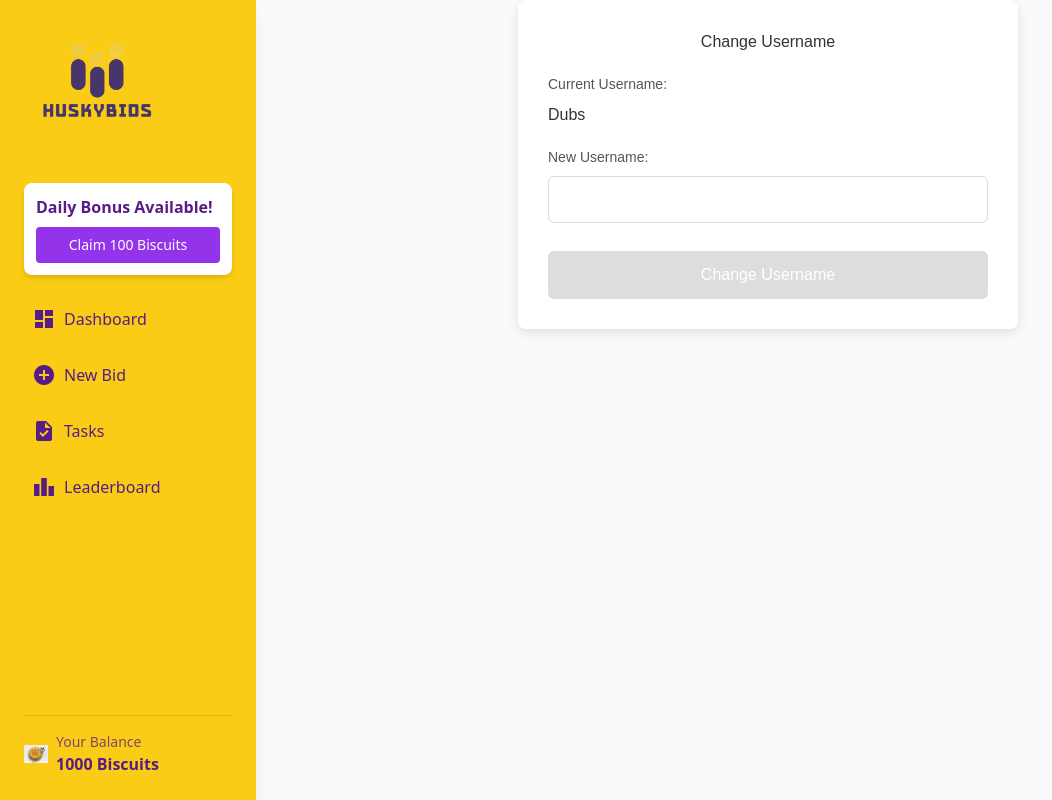
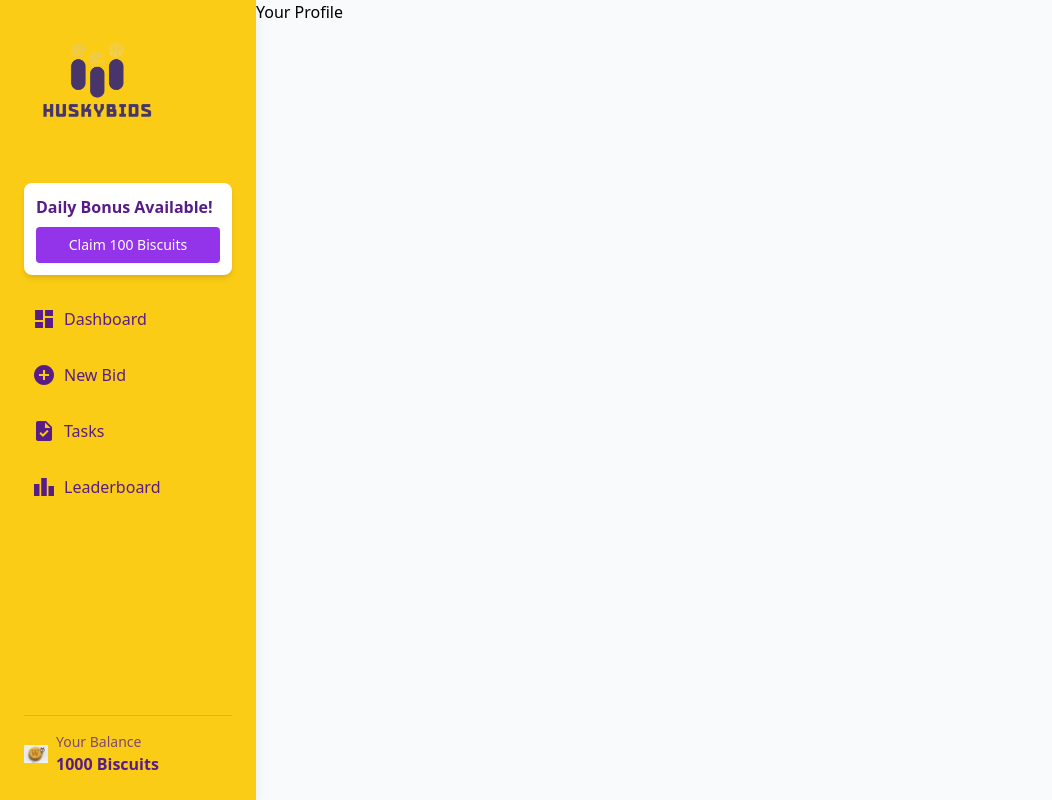
Before and after one commit to maiyuyona/huskybids, a Next.js app: page /change-username in a window 1280 px wide. Shown: the whole page, without its empty margins (0-1052 px from the left). Built offline with nearby package versions, Linux system fonts and the light colour scheme.

Commit message:
I moved that sign-in and sign-out functions to the sidebar in testSidebar. To see account settings, click on the profile picture after you log in.

```diff
--- a/src/app/Components/SettingsSidebar/SettingsSidebar.jsx
+++ b/src/app/Components/SettingsSidebar/SettingsSidebar.jsx
@@ -1,23 +1,70 @@
 "use client";
 import Link from 'next/link';
+import {
+  SignedOut,
+  SignedIn,
+  SignInButton,
+  SignUpButton,
+  UserButton,
+  useUser,
+  useClerk
+} from "@clerk/nextjs";
 import styles from './SettingsSidebar.module.css';
 
 const SettingsSidebar = ({ isSidebarOpen, toggleSidebar, username }) => {
+  const { user } = useUser();
+  const { signOut } = useClerk();
+
   return (
     <div className={`${styles.sidebar} ${isSidebarOpen ? styles.open : ''}`}>
       <div className={styles.sidebarHeader}>
         <div className={styles.userPicture} onClick={toggleSidebar}>
-          <div className={styles.grayCircle}></div>
+          <SignedIn>
+            <UserButton appearance={{
+              elements: {
+                avatarBox: {
+                  width: '100px',
+                  height: '100px'
+                }
+              }
+            }} />
+          </SignedIn>
+          <SignedOut>
+            <div className={styles.grayCircle}></div>
+          </SignedOut>
         </div>
         <div className={styles.username} onClick={toggleSidebar}>
-          {username} {/* Display the username passed as a prop */}
+          <SignedIn>{user?.username || user?.firstName || username}</SignedIn>
+          <SignedOut>Guest</SignedOut>
         </div>
       </div>
+
       <ul className={styles.menu}>
-        <li><Link href="/settings">Settings</Link></li>
-        <li><Link href="/change-password">Change Password</Link></li>
-        <li><Link href="/change-username">Change Username</Link></li>
-        <li><Link href="/betting-history">Betting History</Link></li>
+        <SignedIn>
+          <li><Link href="/settings">Settings</Link></li>
+          <li><Link href="/betting-history">Betting History</Link></li>
+          <li>
+            <button
+              onClick={() => signOut()}
+              className={styles.logoutButton}
+            >
+              Sign Out
+            </button>
+          </li>
+        </SignedIn>
+
+        <SignedOut>
+          <li>
+            <SignInButton mode="modal">
+              <button className={styles.authButton}>Sign In</button>
+            </SignInButton>
+          </li>
+          <li>
+            <SignUpButton mode="modal">
+              <button className={styles.authButton}>Sign Up</button>
+            </SignUpButton>
+          </li>
+        </SignedOut>
       </ul>
     </div>
   );
--- a/src/app/change-password/page.jsx
+++ b/src/app/change-password/page.jsx
@@ -1,160 +1,11 @@
-'use client';
+"use client";
 
-import { useState } from 'react';
+import { UserProfile } from "@clerk/nextjs";
 
-const ChangePassword = () => {
-  const [oldPassword, setOldPassword] = useState('');
-  const [newPassword, setNewPassword] = useState('');
-  const [confirmPassword, setConfirmPassword] = useState('');
-  const [message, setMessage] = useState('');
-  const [passwordMatch, setPasswordMatch] = useState(null);
-  const [isValidPassword, setIsValidPassword] = useState(true);
-
-  const handleSubmit = (e) => {
-    e.preventDefault();
-    if (newPassword !== confirmPassword) {
-      setMessage('Passwords do not match');
-      return;
-    }
-    if (!validatePassword(newPassword)) {
-      setMessage('Password does not meet the required criteria');
-      return;
-    }
-    setMessage(`Congratulations, you've successfully changed your password to ${newPassword}`);
-  };
-
-  const validatePassword = (password) => {
-    const regex = /^(?=.*[A-Za-z])(?=.*\d)(?=.*[@$!%*#?&])[A-Za-z\d@$!%*#?&]{8,}$/;
-    return regex.test(password);
-  };
-
+export default function AccountPage() {
   return (
-    <div style={styles.container}>
-      <h1 style={styles.heading}>Change Password</h1>
-      <form onSubmit={handleSubmit} style={styles.form}>
-        <div style={styles.formGroup}>
-          <label style={styles.label}>Old Password:</label>
-          <input
-            type="password"
-            value={oldPassword}
-            onChange={(e) => setOldPassword(e.target.value)}
-            required
-            style={styles.input}
-          />
-        </div>
-        <div style={styles.formGroup}>
-          <label style={styles.label}>New Password:</label>
-          <input
-            type="password"
-            value={newPassword}
-            onChange={(e) => {
-              const newPassword = e.target.value;
-              setNewPassword(newPassword);
-              setIsValidPassword(validatePassword(newPassword));
-              setPasswordMatch(newPassword === confirmPassword);
-            }}
-            required
-            style={styles.input}
-          />
-          {!isValidPassword && (
-            <p style={styles.errorText}>
-              Password must contain at least 8 characters, one letter, one number, and one special character.
-            </p>
-          )}
-        </div>
-        <div style={styles.formGroup}>
-          <label style={styles.label}>Confirm New Password:</label>
-          <input
-            type="password"
-            value={confirmPassword}
-            onChange={(e) => {
-              const confirmPassword = e.target.value;
-              setConfirmPassword(confirmPassword);
-              setPasswordMatch(confirmPassword === newPassword);
-            }}
-            required
-            style={styles.input}
-          />
-          {passwordMatch !== null && (
-            <span style={{ ...styles.matchIndicator, color: passwordMatch ? 'green' : 'red' }}>
-              {passwordMatch ? '✓' : '✗'}
-            </span>
-          )}
-        </div>
-        <button type="submit" disabled={!validatePassword(newPassword) || newPassword !== confirmPassword} style={styles.button}>
-          Change Password
-        </button>
-      </form>
-      {message && <p style={styles.message}>{message}</p>}
+    <div className="container">
+      <UserProfile routing="path" path="/account" />
     </div>
   );
-};
-
-const styles = {
-  container: {
-    maxWidth: '500px',
-    margin: '0 auto',
-    padding: '20px',
-    backgroundColor: '#f9f9f9',
-    borderRadius: '8px',
-    boxShadow: '0 4px 8px rgba(0, 0, 0, 0.1)',
-    fontFamily: 'Arial, sans-serif',
-  },
-  heading: {
-    textAlign: 'center',
-    marginBottom: '20px',
-    color: '#333',
-  },
-  form: {
-    display: 'flex',
-    flexDirection: 'column',
-    gap: '15px',
-  },
-  formGroup: {
-    display: 'flex',
-    flexDirection: 'column',
-  },
-  label: {
-    fontSize: '14px',
-    color: '#555',
-    marginBottom: '5px',
-  },
-  input: {
-    padding: '10px',
-    borderRadius: '5px',
-    border: '1px solid #ddd',
-    fontSize: '14px',
-  },
-  errorText: {
-    fontSize: '12px',
-    color: 'red',
-    marginTop: '5px',
-  },
-  matchIndicator: {
-    fontSize: '16px',
-    marginLeft: '10px',
-    marginTop: '5px',
-  },
-  button: {
-    padding: '12px 20px',
-    backgroundColor: '#4CAF50',
-    color: 'white',
-    border: 'none',
-    borderRadius: '5px',
-    cursor: 'pointer',
-    fontSize: '16px',
-    transition: 'background-color 0.3s',
-  },
-  buttonDisabled: {
-    backgroundColor: '#ddd',
-    cursor: 'not-allowed',
-  },
-  message: {
-    textAlign: 'center',
-    fontSize: '16px',
-    color: '#555',
-    marginTop: '20px',
-  },
-};
-
-export default ChangePassword;
+}
--- a/src/app/change-username/page.jsx
+++ b/src/app/change-username/page.jsx
@@ -1,135 +1,10 @@
 "use client";
 
-import { useState } from 'react';
-
-const ChangeUsername = () => {
-  // Local state for the username
-  const [username, setUsername] = useState('Dubs'); // Initial username
-  const [newUsername, setNewUsername] = useState(''); // Input for new username
-  const [message, setMessage] = useState(''); // Success message
-  const [error, setError] = useState(''); // Error message
-
-  const handleSubmit = (e) => {
-    e.preventDefault();
-
-    // Check if username is not empty
-    if (!newUsername.trim()) {
-      setError('Username cannot be empty.');
-      return;
-    }
-
-    // Update the username and show success message
-    setUsername(newUsername);
-    setMessage(`Your username has been changed to ${newUsername}`);
-    setError(''); // Clear any previous errors
-    setNewUsername(''); // Clear the input field
-  };
-
+export default function ProfilePage() {
   return (
-    <div style={styles.container}>
-      <h1 style={styles.heading}>Change Username</h1>
-      <form onSubmit={handleSubmit} style={styles.form}>
-        <div style={styles.formGroup}>
-          <label style={styles.label}>Current Username:</label>
-          <p style={styles.currentUsername}>{username}</p>
-        </div>
-        <div style={styles.formGroup}>
-          <label style={styles.label}>New Username:</label>
-          <input
-            type="text"
-            value={newUsername}
-            onChange={(e) => {
-              setNewUsername(e.target.value);
-              setError(''); // Clear error when user starts typing
-            }}
-            required
-            style={styles.input}
-            aria-label="New Username"
-          />
-        </div>
-        {error && <p style={styles.errorText}>{error}</p>}
-        <button
-          type="submit"
-          style={newUsername.trim() ? styles.button : { ...styles.button, ...styles.buttonDisabled }}
-          disabled={!newUsername.trim()} // Disable button if input is empty
-        >
-          Change Username
-        </button>
-      </form>
-
-      {message && <p style={styles.successMessage}>{message}</p>}
+    <div className="container">
+      <h1>Your Profile</h1>
+      {/* Add your profile display components here */}
     </div>
   );
-};
-
-const styles = {
-  container: {
-    maxWidth: '500px',
-    margin: '0 auto',
-    padding: '30px',
-    backgroundColor: '#fff',
-    borderRadius: '8px',
-    boxShadow: '0 4px 12px rgba(0, 0, 0, 0.1)',
-    fontFamily: 'Arial, sans-serif',
-  },
-  heading: {
-    textAlign: 'center',
-    color: '#333',
-    marginBottom: '20px',
-  },
-  form: {
-    display: 'flex',
-    flexDirection: 'column',
-    gap: '20px',
-  },
-  formGroup: {
-    display: 'flex',
-    flexDirection: 'column',
-  },
-  label: {
-    fontSize: '14px',
-    color: '#555',
-    marginBottom: '8px',
-  },
-  currentUsername: {
-    fontSize: '16px',
-    color: '#333',
-    margin: '0',
-  },
-  input: {
-    padding: '12px',
-    borderRadius: '6px',
-    border: '1px solid #ddd',
-    fontSize: '14px',
-    marginBottom: '8px',
-    outline: 'none',
-    transition: 'border-color 0.3s',
-  },
-  errorText: {
-    fontSize: '12px',
-    color: 'red',
-    marginTop: '5px',
-  },
-  button: {
-    padding: '12px 20px',
-    backgroundColor: '#4CAF50',
-    color: 'white',
-    border: 'none',
-    borderRadius: '6px',
-    cursor: 'pointer',
-    fontSize: '16px',
-    transition: 'background-color 0.3s',
-  },
-  buttonDisabled: {
-    backgroundColor: '#ddd',
-    cursor: 'not-allowed',
-  },
-  successMessage: {
-    textAlign: 'center',
-    fontSize: '16px',
-    color: '#4CAF50',
-    marginTop: '20px',
-  },
-};
-
-export default ChangeUsername;
+}
```
Also changed, not shown: src/app/Components/SettingsSidebar/SettingsSidebar.module.css (+60 -2 lines).
